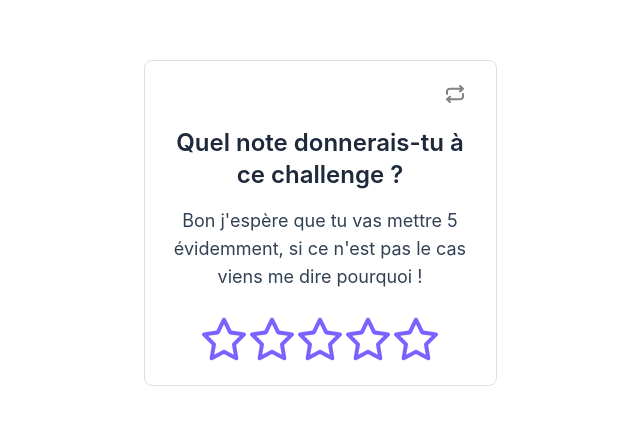
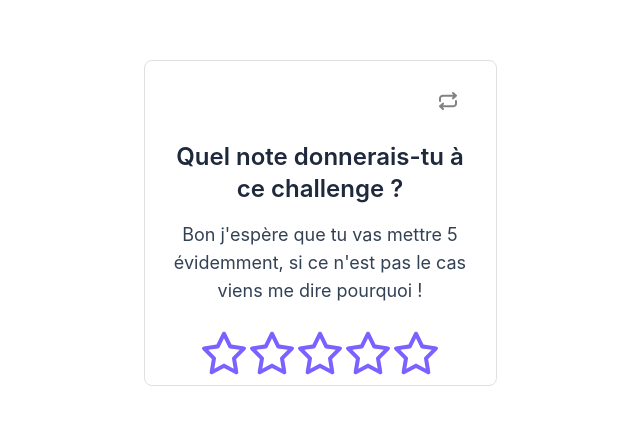
Before and after one commit to Valtkf/modal-notation, a React (Vite) app: page / in a window 1280 px wide. Shown: the part 177-602 px from the top of the page, without its empty margins (320-960 px from the left). Built offline with nearby package versions, Linux system fonts and the light colour scheme.

Commit message:
💄 F02 : Add hover effects on ResetIcon

```diff
--- a/src/components/Card.jsx
+++ b/src/components/Card.jsx
@@ -5,10 +5,11 @@ export default function Card() {
   return (
     <div className="text-xl border-[1px] border-[#E0E0E0] rounded-lg bg-white w-[353px] h-[326px] p-6 transition-shadow duration-400 hover:shadow-lg hover:shadow-gray-400">
       <div className="flex justify-end items-end mr-2 mb-6">
-        <button>
-          <ResetIcon />
+        <button className="rounded-[4px] w-8 h-8 flex justify-center items-center hover:bg-gray-300 duration-300 group">
+          <ResetIcon className="text-[#828282] group-hover:text-black duration-300" />
         </button>
       </div>
+
       <div className="flex justify-center items-center flex-col">
         <h1 className="font-semibold text-2xl text-slate-800 mb-4">
           Quel note donnerais-tu à ce challenge ?
--- a/src/ui/logo/ResetIcon.jsx
+++ b/src/ui/logo/ResetIcon.jsx
@@ -1,4 +1,10 @@
-export default function ResetIcon() {
+import PropTypes from "prop-types";
+
+ResetIcon.propTypes = {
+  className: PropTypes.string,
+};
+
+export default function ResetIcon({ className }) {
   return (
     <svg
       width="18"
@@ -6,10 +12,11 @@ export default function ResetIcon() {
       viewBox="0 0 18 18"
       fill="none"
       xmlns="http://www.w3.org/2000/svg"
+      className={className}
     >
       <path
         d="M1 9V6.33333C1 5.62609 1.31607 4.94781 1.87868 4.44772C2.44129 3.94762 3.20435 3.66667 4 3.66667H17M17 3.66667L14 1M17 3.66667L14 6.33333M17 9V11.6667C17 12.3739 16.6839 13.0522 16.1213 13.5523C15.5587 14.0524 14.7956 14.3333 14 14.3333H1M1 14.3333L4 17M1 14.3333L4 11.6667"
-        stroke="#828282"
+        stroke="currentColor"
         stroke-width="2"
         stroke-linecap="round"
         stroke-linejoin="round"
```
